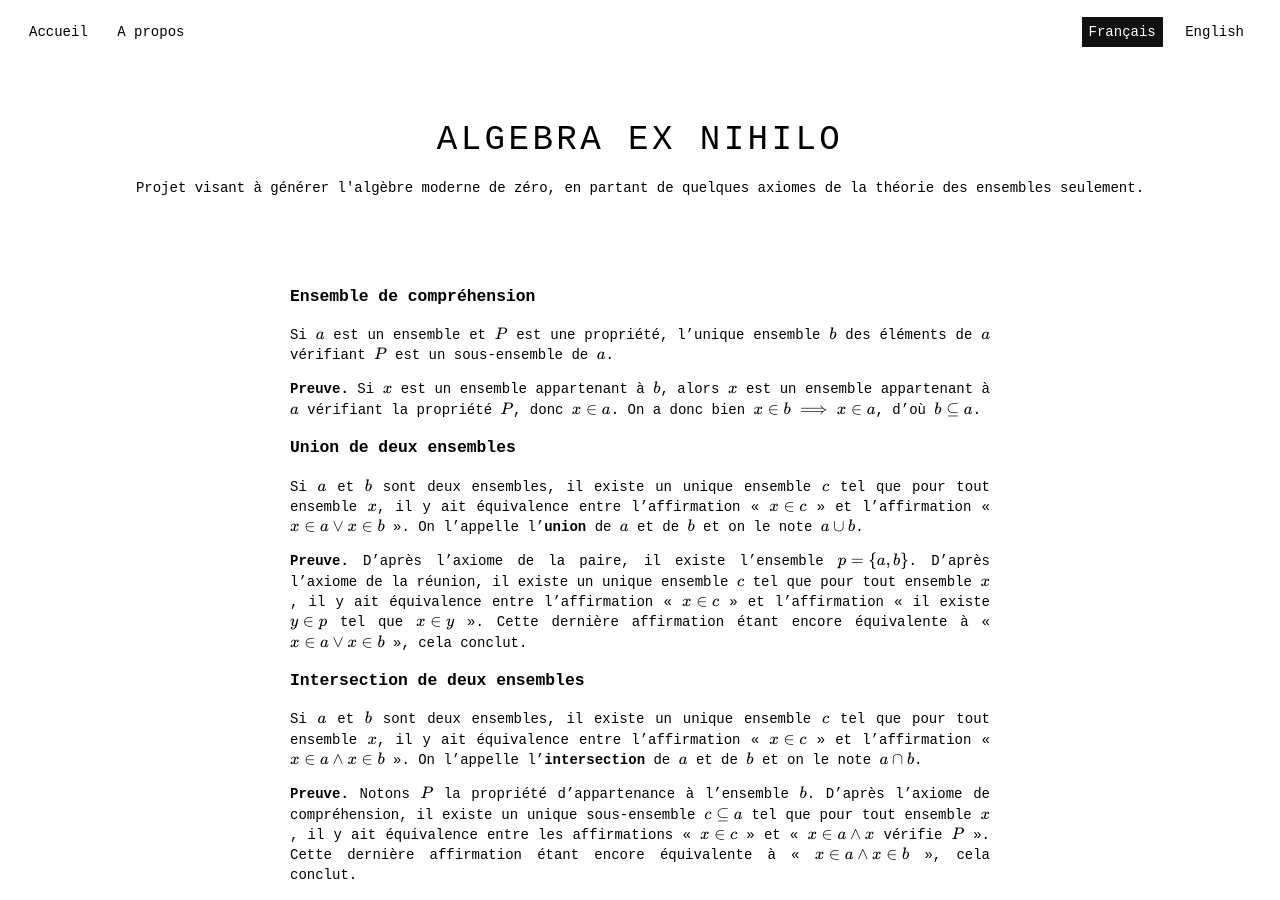
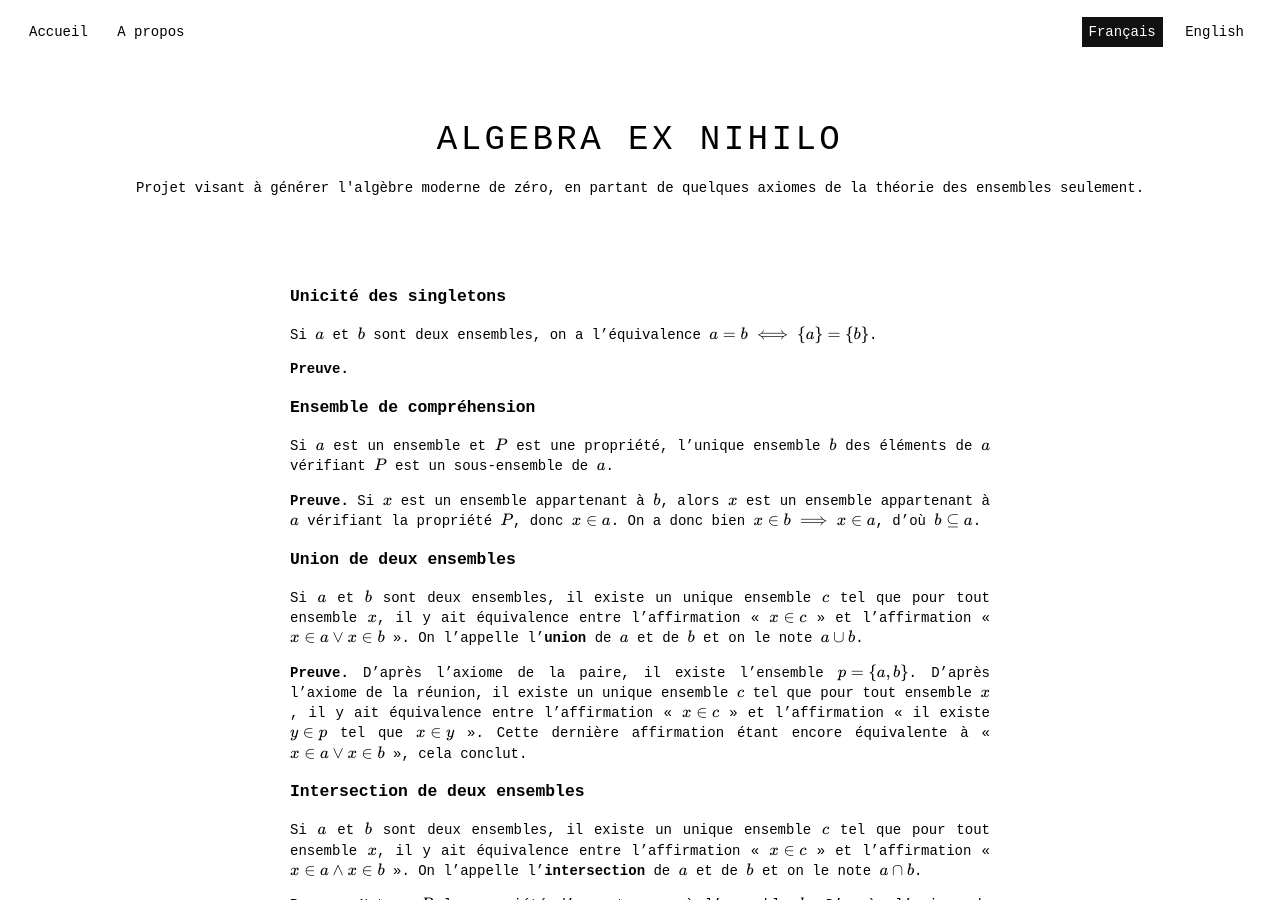
Before and after one commit to Thrallherd/AlgebraExNihilo, a Jekyll site: the page built from set_res1.md, in a window 1280 px wide and 900 px high. Built offline with Jekyll 4.4.1, drawn with Linux system fonts in a browser that asks for light colours; formulas are drawn with MathJax 3.

Commit message:
Update set_res1.md

```diff
--- a/set_res1.md
+++ b/set_res1.md
@@ -6,6 +6,11 @@ handle: /set_res1
 ---
 
 <script src="https://cdn.mathjax.org/mathjax/latest/MathJax.js?config=TeX-AMS-MML_HTMLorMML" type="text/javascript"></script>
+
+### Unicité des singletons
+Si $$a$$ et $$b$$ sont deux ensembles, on a l'équivalence $$a = b \iff \{ a \} = \{ b \}$$.
+
+**Preuve.**
 
 ### Ensemble de compréhension
 Si $$a$$ est un ensemble et $$P$$ est une propriété, l'unique ensemble $$b$$ des éléments de $$a$$ vérifiant $$P$$ est un sous-ensemble de $$a$$.
```
